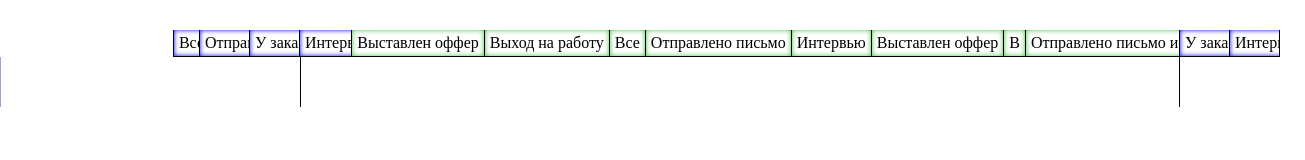
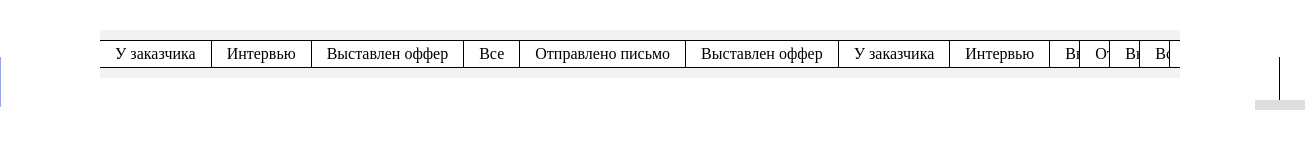
Before and after one commit to alekseychikin/tabflow, a plain HTML site: page index.html in a window 1280 px wide. Shown: the whole page, 1305 px wide, since content can reach past the window. Drawn offline with Linux system fonts and the light colour scheme.

Commit message:
rewritten version

```diff
--- a/index.html
+++ b/index.html
@@ -2,63 +2,38 @@
 <html lang="ru">
 <head>
   <meta charset="UTF-8">
-  <title></title>
+  <title>Tabflow</title>
   <link rel="stylesheet" href="reset.css" />
   <style>
     .tabs {
-      margin-top: 30px;
+      margin: 30px 100px 0;
+      padding: 10px 0;
+      background-color: rgba(0,0,0,0.05);
+      overflow: hidden;
     }
     .tabs__item {
       float: left;
       border-style: solid;
       border-color: #000;
-      border-width: 0 1px 1px 1px;
-      padding: 5px 5px;
+      border-width: 1px 1px 1px 1px;
+      padding: 5px 15px;
       margin-left: -1px;
       color: rgba(0,0,0,1);
       background-color: rgba(255,255,255,1);
     }
-    /*
-    .tabs__item:nth-child(1) {
-      background-color: #f1f1f1;
+    .tabs__scroll {
+      position: absolute;
+      top: 100px;
+      left: 100%;
+      width: 50px;
+      margin-left: -25px;
+      height: 10px;
+      background-color: #ddd;
+      cursor: pointer;
     }
-    .tabs__item:nth-child(2) {
-      background-color: #ece6e6;
-    }
-    .tabs__item:nth-child(3) {
-      background-color: #e0dddd;
-    }
-    .tabs__item:nth-child(4) {
-      background-color: #dbd6d6;
-    }
-    .tabs__item:nth-child(5) {
-      background-color: #d5d1d1;
-    }
-    .tabs__item:nth-child(6) {
-      background-color: #cfc8c8;
-    }
-    .tabs__item:nth-child(7) {
-      background-color: #c8bcbc;
-    }
-    .tabs__item:nth-child(8) {
-      background-color: #c9c1b6;
-    }
-    .tabs__item:nth-child(9) {
-      background-color: #c9c1b6;
-    }
-    .tabs__item:nth-child(10) {
-      background-color: #c9c7b6;
-    }
-    .tabs__item:nth-child(11) {
-      background-color: #b9c2ac;
-    }
-    .tabs__item:nth-child(12) {
-      background-color: #acc2ae;
-    }
-    */
     .vertical-line {
       position: absolute;
-      right: 100px;
+      right: 0;
       width: 1px;
       height: 50px;
       background-color: #000;
@@ -75,12 +50,13 @@
     }
     .vertical-line2 {
       position: absolute;
-      left: 300px;
+      left: 100px;
       width: 1px;
       height: 50px;
       background-color: #000;
       top: 57px;
       cursor: pointer;
+      display: none;
     }
     .vertical-line2:before {
       content: '';
@@ -117,30 +93,41 @@
     .tabs__item--gray {
       box-shadow: 0 0 5px #c7c7c7 inset;
     }
+    .log {
+      /*float: left;*/
+      /*width: 50px;*/
+      font-size: 14px;
+      margin-top: 4px;
+    }
   </style>
 </head>
 <body>
   <div class="tabs" data-tabs>
-    <div class="tabs__item">Все</div>
-    <div class="tabs__item">Отправлено письмо</div>
     <div class="tabs__item">У заказчика</div>
     <div class="tabs__item">Интервью</div>
     <div class="tabs__item">Выставлен оффер</div>
-    <div class="tabs__item">Выход на работу</div>
     <div class="tabs__item">Все</div>
     <div class="tabs__item">Отправлено письмо</div>
-    <div class="tabs__item">Интервью</div>
     <div class="tabs__item">Выставлен оффер</div>
-    <div class="tabs__item">В</div>
-    <div class="tabs__item">Отправлено письмо и что это значит</div>
     <div class="tabs__item">У заказчика</div>
     <div class="tabs__item">Интервью</div>
     <div class="tabs__item">Выставлен оффер</div>
-    <div class="tabs__item">Выход на работу</div>
+    <div class="tabs__item">Отправлено письмо</div>
+    <div class="tabs__item">Выставлен оффер</div>
+    <div class="tabs__item">Все</div>
+    <div class="tabs__item">Отправлено письмо</div>
+    <div class="tabs__item">Выставлен оффер</div>
+    <div class="tabs__item">У заказчика</div>
+    <div class="tabs__item">Интервью</div>
+    <div class="tabs__item">Выставлен оффер</div>
+    <!-- <div class="tabs__item">Отправлено письмо</div> -->
+    <!-- <div class="tabs__item">Выставлен оффер</div> -->
   </div>
   <div class="vertical-line"></div>
   <div class="vertical-line2"></div>
   <div class="vertical-current-left"></div>
+  <div class="tabs__scroll"></div>
+  <div class="logs"></div>
   <script src="tabs.js"></script>
 </body>
 </html>
--- a/tabs.js
+++ b/tabs.js
@@ -48,25 +48,15 @@
   {
     if (typeof outer === 'undefined') outer = true;
     var width = 0;
-    width += parseFloat(getStyle(item, 'width'));
-    if (outer) {
-      width += parseInt(getStyle(item, 'paddingLeft'), 10);
-      width += parseInt(getStyle(item, 'paddingRight'), 10);
-      width += parseInt(getStyle(item, 'borderLeftWidth'), 10);
-      width += parseInt(getStyle(item, 'borderRightWidth'), 10);
-      width += parseInt(getStyle(item, 'marginRight'), 10);
-      width += parseInt(getStyle(item, 'marginLeft'), 10);
-    }
+    var params = ['width'];
+    if (outer) params = params.concat(['paddingLeft', 'paddingRight', 'borderLeftWidth', 'borderRightWidth', 'marginRight', 'marginLeft']);
+    params.map(function (rule) { width += parseFloat(getStyle(item, rule)); });
     return (isNaN(width) ? 0 : width);
   };
   var _height = function (item)
   {
     var height = 0;
-    height += parseFloat(getStyle(item, 'height'));
-    height += parseInt(getStyle(item, 'paddingTop'), 10);
-    height += parseInt(getStyle(item, 'paddingBottom'), 10);
-    height += parseInt(getStyle(item, 'borderTopWidth'), 10);
-    height += parseInt(getStyle(item, 'borderBottomWidth'), 10);
+    ['height', 'paddingTop', 'paddingBottom', 'borderTopWidth', 'borderBottomWidth', 'marginTop', 'marginBottom'].map(function (rule) { height += parseFloat(getStyle(item, rule)); });
     return (isNaN(height) ? 0 : height);
   };
   var _getOffset = function (elem)
@@ -95,36 +85,51 @@
     }
   };
 
+  var InOut = function ( k )
+  {
+    if ( ( k *= 2 ) < 1 ) return 0.5 * k * k;
+    return - 0.5 * ( --k * ( k - 2 ) - 1 );
+  }
+
+
   var elements = document.querySelectorAll('[data-tabs]');
+
   _forEach(elements, function (element)
   {
     var childs = _toArray(element.childNodes);
     var wrap = document.createElement('div');
     var wrapWidth = 0;
-    var leftIdent = 0;
     var elementHeight = _height(element);
-    var elementWidth = _width(element);
+    var elementWidth = _width(element, false);
     var rightElement = document.createElement('span');
     var leftElement = document.createElement('span');
     var elementHeight = 0;
+    var logs = document.getElementsByClassName('logs')[0];
+    var logElement;
     _forEach(childs, function (item)
     {
       wrapWidth += _width(item);
       elementHeight = Math.max(elementHeight, _height(item));
       wrap.appendChild(item);
+      logElement = document.createElement('div');
+      logElement.className = 'log';
+      logs.appendChild(logElement);
     });
+    logs = logs.getElementsByClassName('log');
     element.appendChild(wrap);
     wrap.style.width = Math.ceil(wrapWidth) + 'px';
     element.style.position = 'relative';
-    element.style.overflow = 'hidden';
+    // element.style.overflow = 'hidden';
     element.style.height = elementHeight + 'px';
     wrap.style.height = elementHeight + 'px';
     wrap.style.position = 'relative';
+    // wrap.style.marginLeft = '-100px';
 
     var rightMargin = 100;
-    var leftMargin = 300;
+    var leftMargin = 100;
     var rightBorder = elementWidth - rightMargin;
     var leftBorder = leftMargin;
+    var _transition = 30;
 
     element.appendChild(leftElement);
     leftElement.style.position = 'absolute';
@@ -147,228 +152,186 @@
       item.dataLeft = _getOffset(item).left;
       item.dataWidth = _width(item, true);
       item.dataLastLeft = 0;
+      item.isShort = item.dataWidth <= _transition;
+      item.transition = item.isShort ? item.dataWidth - item.dataWidth / 3 : _transition;
       item.showLine = false;
     });
 
-    _forEach(childs, function (item)
+    _forEach(childs, function (item, index)
     {
+      item.style.width = _width(item, false) + 'px';
       item.style.position = 'absolute';
       item.style.left = item.dataLeft + 'px';
-      item.style.width = _width(item, false) + 'px';
+      // item.style.top = index * 2 + 'px';
     });
-
-    var _log = function (a, b)
-    {
-      return Math.log(b) / Math.log(a);
-    };
-
-    var powCoeff = 5;
-    var startValue = 0;
-    var diffValue = 300;
-    var getRightIdent = function (value)
-    {
-      return _log(powCoeff, (((value - startValue) * (powCoeff - 1) / diffValue) + 1));
-    };
-
-    window.getRightIdent = getRightIdent;
-
-    // console.log(wrapWidth, rightBorder, wrapWidth - rightBorder);
-
-    var coeff = getRightIdent(wrapWidth - rightBorder) / 2.5;
-    //          ↑↑↑    возвращает от 0 до 1    ↑↑↑ ← приводим до единицы
-    // console.log('coeff', coeff);
-
-    var verticalCurrentLeft = document.getElementsByClassName('vertical-current-left')[0];
 
 //#####################
 
+    var verticalCurrentLeft = document.getElementsByClassName('vertical-current-left')[0];
+    var tabsScroll = document.getElementsByClassName('tabs__scroll')[0];
     var notSoFast;
+    var offset = 0;
+    var prevOffset = 0;
+    var currentLeft = 0;
+    var currentRight = wrapWidth;
+
+    var leftSlide = false;
+    var leftSlideTransition = 0;
+    var rightSlideTransition = 0;
+    var leftSlideOffset = 0;
+
+    var makeLog = function (index)
+    {
+      var text = '';
+      for (var i = 1; i < arguments.length; i++) {
+        text += arguments[i] + '&nbsp;&nbsp;';
+      }
+      logs[index].innerHTML = text;
+    }
+    var rightline = document.getElementsByClassName('vertical-line')[0];
+
     var _work = function ()
     {
       if (!notSoFast) {
         // notSoFast = setTimeout(function ()
         // {
           // notSoFast = false;
-          var currentLeft = 0;
-          var currentRight = 0;
-          var _left;
           var prevItem;
           var count = 5;
-          var _transition = 50;
           var minWidth = 70;
           var transition;
-          // var rightBorder = elementWidth * 1.5 / 2;
 
           var beginIndex = 1;
           var firstEntire = false;
 
-          var childsLength = childs.length;
-          _forInvEach(childs, function (item, index)
+          var leftLimit = 0;
+          var rightLimit = 0;
+          var maxShow = 100;
+
+          currentLeft = 0;
+          currentRight = wrapWidth;
+
+          _forEach(childs, function (item, index)
           {
-            if (index == childs.length - 1) {
-              prevItem = item;
-              currentRight = item.dataLeft;
-              return ;
+            if (currentLeft <= offset + leftLimit - leftSlideTransition) {
+              transition = offset + leftLimit - leftSlideTransition;
+              if (offset + leftLimit + item.transition - item.dataWidth - leftSlideTransition > currentLeft) {
+                leftLimit += item.transition;
+              }
+              item.style.left = transition + 'px';
+              item.dataLeft = transition;
+              item.className = 'tabs__item';
+              currentLeft += item.dataWidth;
+            }
+            else {
+              item.style.left = currentLeft + 'px';
+              item.dataLeft = currentLeft;
+              item.className = 'tabs__item';
+              currentLeft += item.dataWidth;
             }
 
-            if (item.showLine) {
-              verticalCurrentLeft.style.left = currentRight + 'px';
-            }
-            if (item.dataWidth > _transition &&
-              currentRight - item.dataWidth + 25 > leftBorder &&
-              currentRight - item.dataWidth - _transition + 3 < leftBorder
-            ) {
-              transition = currentRight - item.dataWidth - ((currentRight - item.dataWidth - leftBorder - _transition) / 3);
-              item.style.left = transition + 'px';
-              item.className = 'tabs__item tabs__item--yellow';
-              currentRight = transition;
-              if (!firstEntire) {
-                firstEntire = true;
-                beginIndex = index;
-                currentLeft -= item.dataWidth;
-              }
-            }
-            else if (item.dataWidth < _transition &&
-              currentRight - item.dataWidth + 6 > leftBorder &&
-              currentRight - item.dataWidth - _transition < leftBorder
-            ) {
-              transition = currentRight - item.dataWidth - ((currentRight - item.dataWidth - leftBorder - _transition) / 8);
-              item.style.left = transition + 'px';
-              item.className = 'tabs__item tabs__item--pink';
-              currentRight = transition;
-              if (!firstEntire) {
-                firstEntire = true;
-                beginIndex = index;
-                currentLeft -= item.dataWidth;
-              }
-            }
-            else if (item.dataWidth < _transition &&
-              currentRight - item.dataWidth < leftBorder &&
-              currentRight > leftBorder
-            ) {
-              currentRight -= item.dataWidth + ((currentRight - item.dataWidth - leftBorder - _transition) / 8);
-              if (!firstEntire) {
-                beginIndex = index;
-                currentLeft = currentRight;
-              }
-              item.style.left = currentRight + 'px';
-              item.className = 'tabs__item tabs__item--red';
-            }
-            else if (item.dataWidth > _transition && currentRight - item.dataWidth < leftBorder) {
-              currentRight = Math.min(currentRight - _transition, leftBorder);
-              item.style.left = currentRight + 'px';
-              item.className = 'tabs__item tabs__item--blue';
-              if (!firstEntire) {
-                firstEntire = true;
-                beginIndex = index;
-                currentLeft -= item.dataWidth;
-              }
-            }
-            else if (item.dataWidth < _transition &&
-              currentRight - 2 < leftBorder
-            ) {
-              currentRight -= item.dataWidth - 10;
-              item.style.left = currentRight + 'px';
-              item.className = 'tabs__item tabs__item--blue';
-              if (!firstEntire) {
-                firstEntire = true;
-                beginIndex = index;
-                currentLeft -= item.dataWidth;
-              }
-            }
-            else {
-              currentRight -= item.dataWidth;
-              if (!firstEntire) {
-                beginIndex = index;
-                currentLeft = currentRight;
-              }
-              item.style.left = currentRight + 'px';
-              item.className = 'tabs__item tabs__item--green';
-            }
             prevItem = item;
           });
 
-          // console.log('beginIndex', beginIndex);
-          // console.log('currentLeft', currentLeft);
+          if (leftLimit - leftSlideTransition >= maxShow || leftLimit - leftSlideTransition <= maxShow - 30 && leftSlideTransition > 0) {
+            leftSlideTransition += offset - prevOffset;
+          }
+
+          prevOffset = offset;
+
+          // rightline.style.left = elementWidth + offset - leftLimit + 'px';
+
+          var lastIndex;
+          leftLimit = 0;
+          rightSlideTransition = 0;
+
+          _forInvEach(childs, function (item, index)
+          {
+            prevItem = childs[index - 1];
+            if (currentRight - (item.dataWidth - item.transition) + leftLimit > elementWidth + offset && currentRight - (item.dataWidth) > elementWidth + offset - maxShow) {
+              lastIndex = index;
+              transition = currentRight - item.dataWidth - item.transition + rightLimit;
+              item.dataLeft = transition;
+              item.style.left = transition + 'px';
+              rightLimit += prevItem.dataWidth - prevItem.transition;
+              leftLimit += item.transition;
+              // item.className = 'tabs__item tabs__item--blue';
+            }
+            currentRight -= parseFloat(item.dataWidth);
+          });
+          if (leftLimit > maxShow) {
+            rightSlideTransition = leftLimit - maxShow;
+          }
+
+          rightLimit = 0;
 
           _forEach(childs, function (item, index)
           {
-            // return false;
-            if (index < beginIndex) {
-              return ;
-            }
-            else if (index == beginIndex) {
-              prevItem = item;
-              return ;
-            }
-            if (!prevItem) {
-              prevItem = item;
-              return ;
-            }
-
-            if (prevItem.dataWidth > minWidth && currentLeft + prevItem.dataWidth > rightBorder) {
-              if (currentLeft + prevItem.dataWidth + 10 >= rightBorder &&
-                currentLeft + prevItem.dataWidth - (_transition / 2) < rightBorder
-              ) {
-                item.style.left = currentLeft + prevItem.dataWidth - ((currentLeft + prevItem.dataWidth + _transition - rightBorder) / 3) + 'px'
-                item.className = 'tabs__item tabs__item--red';
-                currentLeft += prevItem.dataWidth - ((currentLeft + prevItem.dataWidth + _transition - rightBorder) / 3);
-              }
-              else {
-                transition = Math.max(currentLeft + _transition, rightBorder);
-                item.style.left = transition + 'px';
-                item.className = 'tabs__item tabs__item--blue';
-                currentLeft = transition;
-              }
-            }
-            else if (prevItem.dataWidth > minWidth &&
-              currentLeft + prevItem.dataWidth - 1 <= rightBorder &&
-              currentLeft + prevItem.dataWidth + _transition > rightBorder
-            ) {
-              item.style.left = currentLeft + prevItem.dataWidth - ((currentLeft + prevItem.dataWidth + _transition - rightBorder) / 3) + 'px'
-              currentLeft += prevItem.dataWidth - ((currentLeft + prevItem.dataWidth + _transition - rightBorder) / 3);
-              item.className = 'tabs__item tabs__item--yellow';
-            }
-            else if (prevItem.dataWidth <= minWidth &&
-              currentLeft + prevItem.dataWidth + _transition > rightBorder &&
-              currentLeft + prevItem.dataWidth <= rightBorder
-            ) {
-              item.style.left = currentLeft + prevItem.dataWidth - ((currentLeft + prevItem.dataWidth + _transition - rightBorder) / 8) + 'px'
-              currentLeft += prevItem.dataWidth - ((currentLeft + prevItem.dataWidth + _transition - rightBorder) / 8);
-              item.className = 'tabs__item tabs__item--pink';
-            }
-            else if (
-              prevItem.dataWidth <= minWidth &&
-              currentLeft + prevItem.dataWidth + 20 > rightBorder
-            ) {
-              item.style.left = currentLeft + prevItem.dataWidth - 8 + 'px';
-              currentLeft += prevItem.dataWidth - 8;
-              item.className = 'tabs__item tabs__item--blue';
+            if (index < lastIndex) return ;
+            if (!childs[lastIndex - 1] || !item.dataLeft) return ;
+            if (index == lastIndex) {
+              transition = Math.max(elementWidth + offset - leftLimit + rightSlideTransition, childs[lastIndex - 1].dataLeft + childs[lastIndex - 1].transition);
+              item.style.left = transition + 'px';
+              rightLimit += (transition - childs[lastIndex - 1].dataLeft);
             }
             else {
-              currentLeft += prevItem.dataWidth;
-              item.style.left = currentLeft + 'px';
-              item.className = 'tabs__item tabs__item--green';
-            }
-            // verticalCurrentLeft.style.left = currentLeft + 'px';
-            prevItem = item;
-            if (!--count) {
-              // return false;
+              transition = item.dataLeft - (item.dataLeft - childs[lastIndex - 1].dataLeft - childs[lastIndex - 1].transition) + rightLimit;
+              item.style.left = transition + 'px';
+              rightLimit += item.transition;
             }
           });
+
         // }, 100);
       }
     };
 
 //#####################
 
+    (function ()
+    {
+      var startLeft = 0;
+      var startBorderLeft;
+      var isMoving = false;
+      var wrapLeft = 0;
+      var startOffset = 0;
+      tabsScroll.addEventListener('mousedown', function (e)
+      {
+        startLeft = e.screenX;
+        startPositionLeft = parseInt(getComputedStyle(this, '')['left'], 10);
+        wrapLeft = parseInt(getComputedStyle(wrap, '')['left'], 10) || 0;
+        startOffset = - offset;
+        isMoving = true;
+      });
+      document.addEventListener('mousemove', function (e)
+      {
+        if (isMoving) {
+          tabsScroll.style.left = startPositionLeft + e.screenX - startLeft + 'px';
+          var limit = 202;
+          var val = wrapLeft + e.screenX - startLeft;
+          if (val > 0) {
+            val = 0;
+          }
+          if (-val > wrapWidth - elementWidth) {
+            val = - wrapWidth + elementWidth;
+          }
+          wrap.style.left = val + 'px';
+          offset = - startOffset - val + wrapLeft;
+          _work();
+        }
+      });
+      document.addEventListener('mouseup', function ()
+      {
+        isMoving = false;
+      });
+    })();
+
     rightElement.addEventListener('click', function (e)
     {
-      leftIdent += parseInt(elementWidth * 0.7, 10);
-      if (leftIdent > wrapWidth - elementWidth) {
-        leftIdent = wrapWidth - elementWidth;
+      offset += parseInt(elementWidth * 0.7, 10);
+      if (offset > wrapWidth - elementWidth) {
+        offset = wrapWidth - elementWidth;
       }
-      wrap.style.left = '-' + leftIdent + 'px';
+      wrap.style.left = '-' + offset + 'px';
       _work();
       e.preventDefault();
       e.stopPropagation();
@@ -401,7 +364,6 @@
       var startLeft = 0;
       var startBorderRight;
       var isMoving = false;
-      var rightline = document.getElementsByClassName('vertical-line')[0];
       rightline.addEventListener('mousedown', function (e)
       {
         startLeft = e.screenX;
@@ -419,7 +381,7 @@
       document.addEventListener('mouseup', function ()
       {
         isMoving = false;
-      })
+      });
     })();
 
     (function ()
@@ -445,7 +407,7 @@
       document.addEventListener('mouseup', function ()
       {
         isMoving = false;
-      })
+      });
     })();
 
     _forEach(childs, function (item)
```
